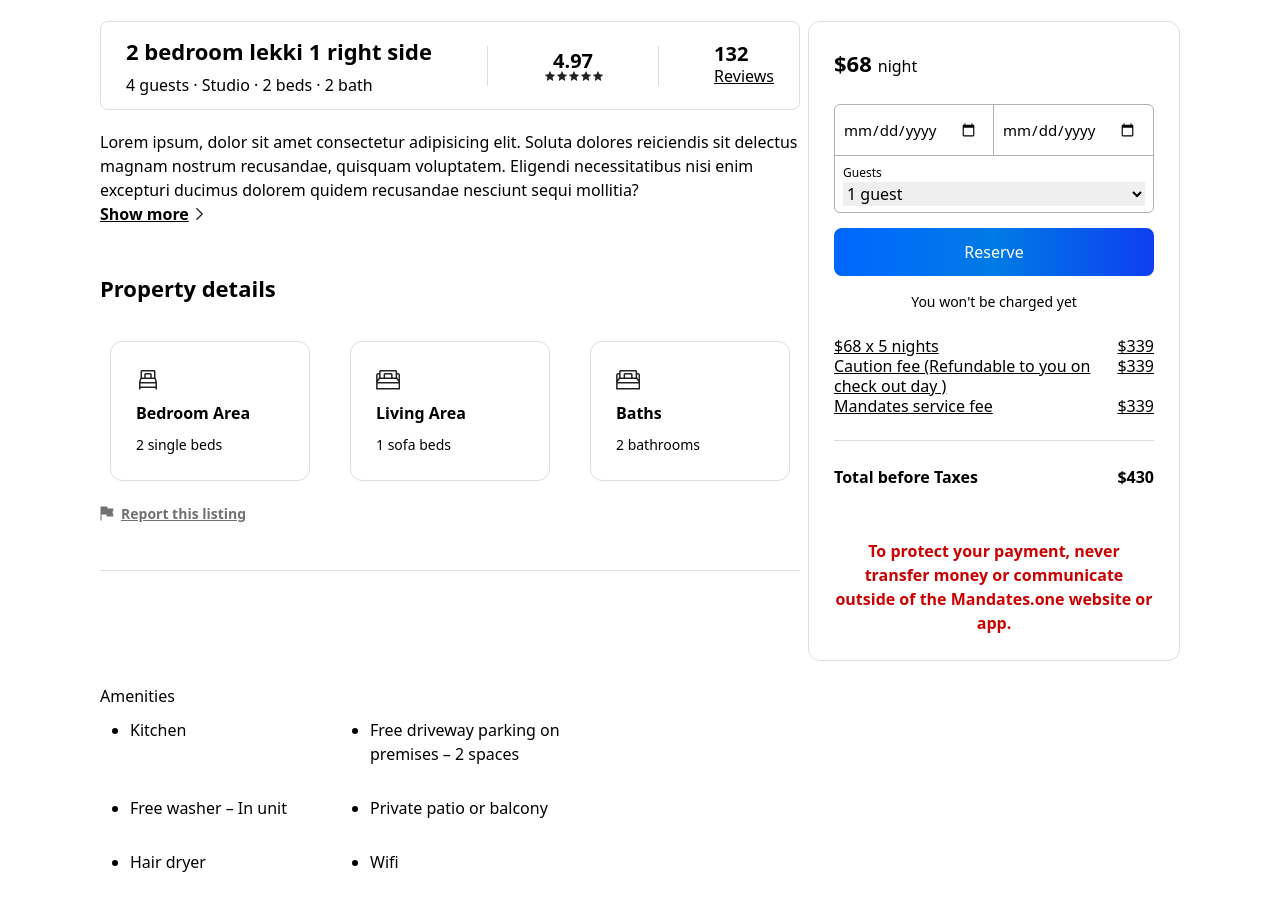
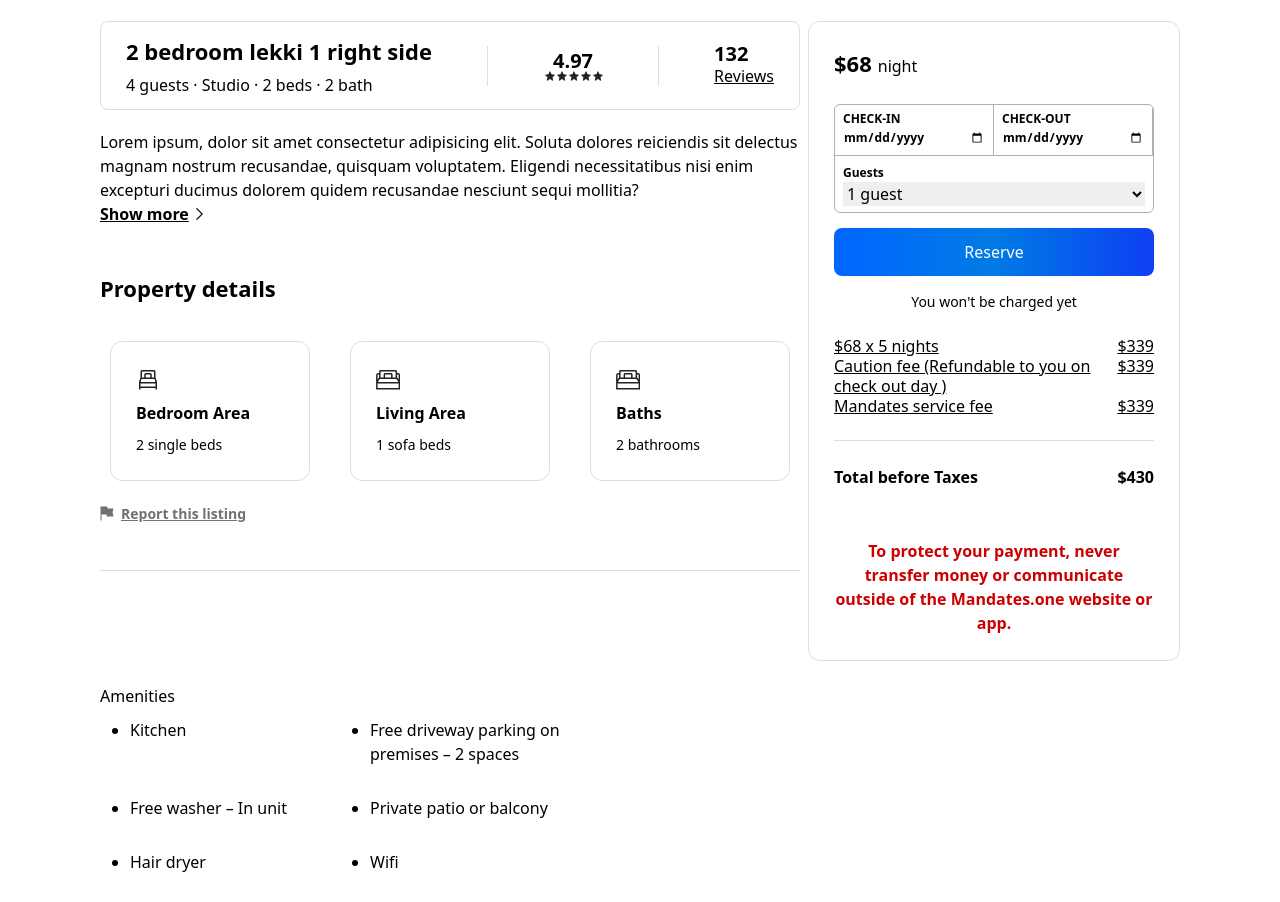
Before and after one commit to GeneralMarshal/Mandate-v2, a React (Vite) app: page /Viewlistings in a window 1280 px wide. Shown: the part 829-1731 px from the top of the page. Built offline with nearby package versions, Linux system fonts and the light colour scheme.

Commit message:
reponsive viewlistings -v2

```diff
--- a/src/Components/PropertyCheck.jsx
+++ b/src/Components/PropertyCheck.jsx
@@ -9,12 +9,16 @@ export default function PropertyCheck(){
             <span className=" text-[16px] font-[400] mx-[6px]">night</span>
           </h1>
           <div className="check-in-out   border-[1px] border-solid  border-[#B0B0B0] rounded-[6px]">
-            <div className="check-in flex items-center border-r-[1px] px-[8px] border-solid border-[#B0B0B0]">
-              <label htmlFor="check-in "></label>
-              <input type="date" name="check-in" className=" text-[15px]" />
+            <div className="check-in flex flex-col items-left border-r-[1px] px-[8px] py-[5px] border-solid border-[#B0B0B0]">
+              <label htmlFor="check-in ">CHECK-IN</label>
+              <input
+                type="date"
+                name="check-in"
+                className=" text-[15px] font-[600]  "
+              />
             </div>
-            <div className="check-out flex justify-center pr-[8px] items-center">
-              <label htmlFor="check-in"></label>
+            <div className=" check-out flex flex-col items-left border-r-[1px] px-[8px] py-[5px] border-solid border-[#B0B0B0]">
+              <label htmlFor="check-out">CHECK-OUT</label>
               <input type="date" name="check-in" className=" text-[15px]" />
             </div>
             <div className="guest-no border-t-[1px] p-[8px] border-solid border-[#B0B0B0]">
--- a/src/Styles/PropertyCheck.css
+++ b/src/Styles/PropertyCheck.css
@@ -17,6 +17,14 @@
     width: 100%;
 
 }
+.check-in-out label{
+    font-weight: 700;
+    font-size: 12px;
+}
+.check-in-out input {
+    font-weight: 600;
+    font-size: 12px;
+}
 .guest-no{
     grid-column: 1/3;
     grid-row: 2;
```
